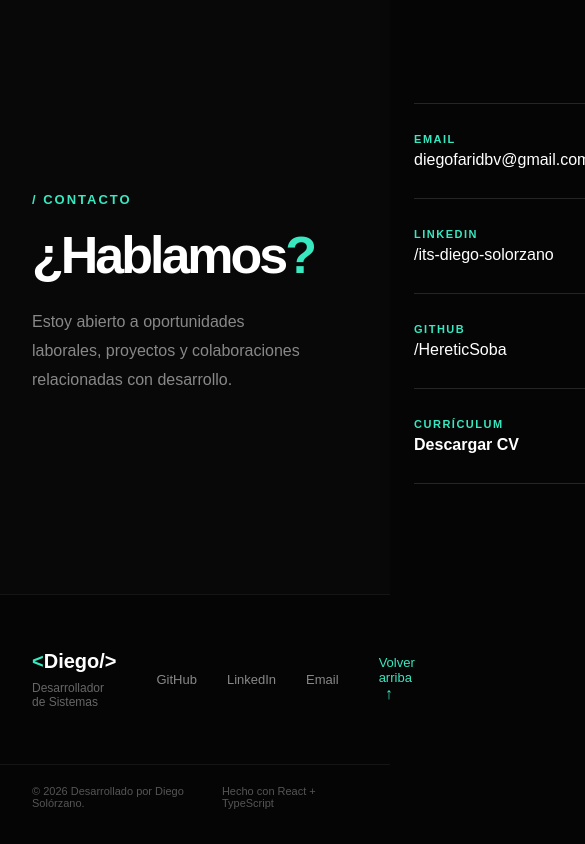
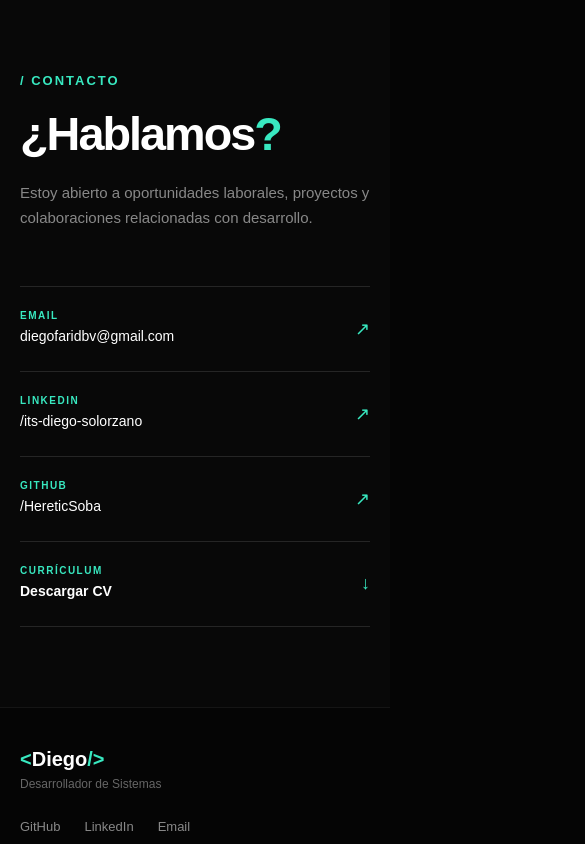
Before and after one commit to HereticSoba/diego-portfolio, a React (Vite) app: page / in a window 390 px wide. Shown: the part 6140-6984 px from the top of the page, 585 px wide, since content can reach past the window. Built offline with nearby package versions, Linux system fonts and the light colour scheme.

Commit message:
Make contact and footer section responsive

```diff
--- a/index.html
+++ b/index.html
@@ -4,7 +4,7 @@
     <meta charset="UTF-8" />
     <link rel="icon" type="image/svg+xml" href="/favicon.svg" />
     <meta name="viewport" content="width=device-width, initial-scale=1.0" />
-    <title>portafoliodiego</title>
+    <title>Diego Solórzano | Systems Developer</title>
   </head>
   <body>
     <div id="root"></div>
--- a/src/components/Footer/Footer.css
+++ b/src/components/Footer/Footer.css
@@ -25,6 +25,10 @@
     font-size: 20px;
     font-weight: 700;
     text-decoration: none;
+}
+
+.footer-logo span {
+    color: #38e8c0;
 }
 
 .footer-logo::first-letter {
@@ -79,3 +83,48 @@
     color: #555555;
     font-size: 11px;
 }
+
+/* Responsive */
+@media (max-width: 700px) {
+
+    .footer-container {
+        padding: 40px 20px;
+        display: flex;
+        flex-direction: column;
+        align-items: flex-start;
+        gap: 28px;
+    }
+
+    .footer-brand {
+        gap: 6px;
+    }
+
+    .footer-links {
+        width: 100%;
+        display: flex;
+        justify-content: flex-start;
+        gap: 24px;
+        flex-wrap: wrap;
+    }
+
+    .footer-links a {
+        font-size: 13px;
+    }
+
+    .footer-top {
+        font-size: 13px;
+    }
+
+    .footer-bottom {
+        padding: 18px 20px;
+        display: flex;
+        flex-direction: column;
+        gap: 8px;
+    }
+
+    .footer-bottom p {
+        font-size: 10px;
+        line-height: 1.5;
+    }
+
+}
--- a/src/components/Footer/Footer.tsx
+++ b/src/components/Footer/Footer.tsx
@@ -8,7 +8,7 @@ function Footer() {
             <div className="footer-container">
                 <div className="footer-brand">
                     <a href="#inicio" className="footer-logo">
-                        &lt;Diego/&gt;
+                        <span>&lt;</span>Diego<span>/&gt;</span>
                     </a>
                     <p>Desarrollador de Sistemas</p>
                 </div>
--- a/src/sections/Contact/Contact.css
+++ b/src/sections/Contact/Contact.css
@@ -56,11 +56,6 @@
     border-color: #38e8c0;
 }
 
-.contact-item:hover {
-    padding-left: 10px;
-    border-color: #38e8c0;
-}
-
 .contact-item > div {
     display: flex;
     flex-direction: column;
@@ -88,3 +83,51 @@
 .contact-cv .contact-value {
     font-weight: 600;
 }
+
+/* Responsive */
+@media (max-width: 700px) {
+    .contact-container {
+        padding: 80px 20px;
+        display: flex;
+        flex-direction: column;
+        align-items: stretch;
+        gap: 55px;
+    }
+
+    .contact-intro h2 {
+        font-size: clamp(44px, 12vw, 58px);
+        line-height: 0.98;
+        letter-spacing: -2px;
+    }
+
+    .contact-intro > p:last-child {
+        max-width: none;
+        margin-top: 22px;
+        font-size: 15px;
+        line-height: 1.7;
+    }
+
+    .contact-links {
+        width: 100%;
+    }
+
+    .contact-item {
+        min-height: 85px;
+        padding: 20px 0;
+        gap: 15px;
+    }
+
+    .contact-label {
+        font-size: 10px;
+    }
+
+    .contact-value {
+        font-size: 14px;
+        line-height: 1.4;
+    }
+
+    .contact-arrow {
+        flex-shrink: 0;
+        font-size: 18px;
+    }
+}
```
